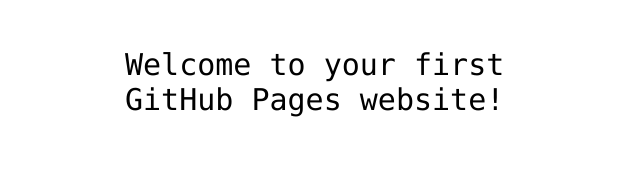
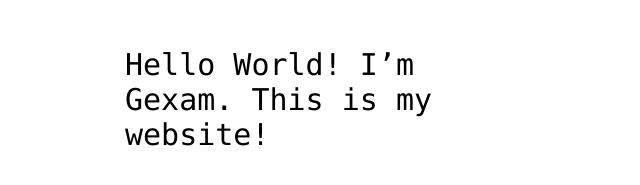
Before and after one commit to Gsultanyan/Gsultanyan.github.io, a plain HTML site: page index.html in a window 1280 px wide. Shown: the part 341-526 px from the top of the page, without its empty margins (315-955 px from the left). Drawn offline with Linux system fonts and the light colour scheme.

Commit message:
Update index.html

```diff
--- a/index.html
+++ b/index.html
@@ -12,7 +12,7 @@
 <img src="https://octodex.github.com/images/daftpunktocat-thomas.gif" id="octocat" alt="octocat-gif" />
 
 <!-- Change this code here by copy and pasting your template on line 15 -->
-<p>Welcome to your first GitHub Pages website!</p>
+<p>Hello World! I’m Gexam. This is my website!</p>
 
 </body>
 </html>
```
